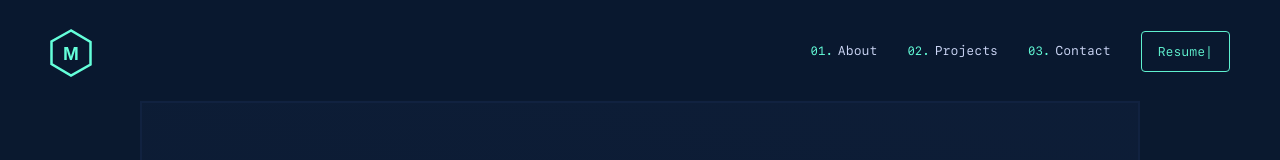
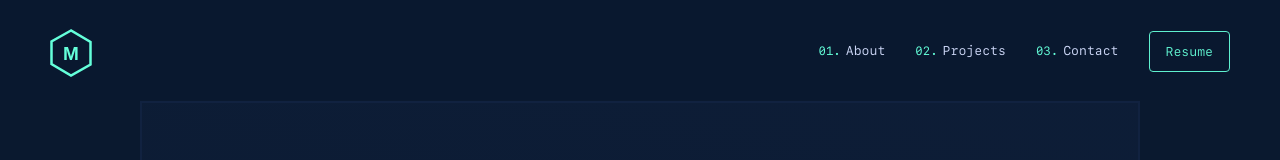
Before and after one commit to Moamal-2000/moamal-alaa, a Next.js app: page / in a window 1280 px wide. Shown: the top 160 px of the page. Built offline with nearby package versions, Linux system fonts and the light colour scheme.

Commit message:
update: remove | sign from resume button & update service worker version to v4

```diff
--- a/public/sw.js
+++ b/public/sw.js
@@ -1,4 +1,4 @@
-const CACHE_NAME = "moamal-alaa-v3";
+const CACHE_NAME = "moamal-alaa-v4";
 
 const urlsToCache = [
   "/",
--- a/src/components/Header/Header.jsx
+++ b/src/components/Header/Header.jsx
@@ -87,7 +87,7 @@ const Header = () => {
 
           <motion.div {...navLinkMotionProps(NAV_LINKS.length)}>
             <Link className={s.resume} href="/resume.pdf">
-              Resume|
+              Resume
             </Link>
           </motion.div>
         </div>
```
